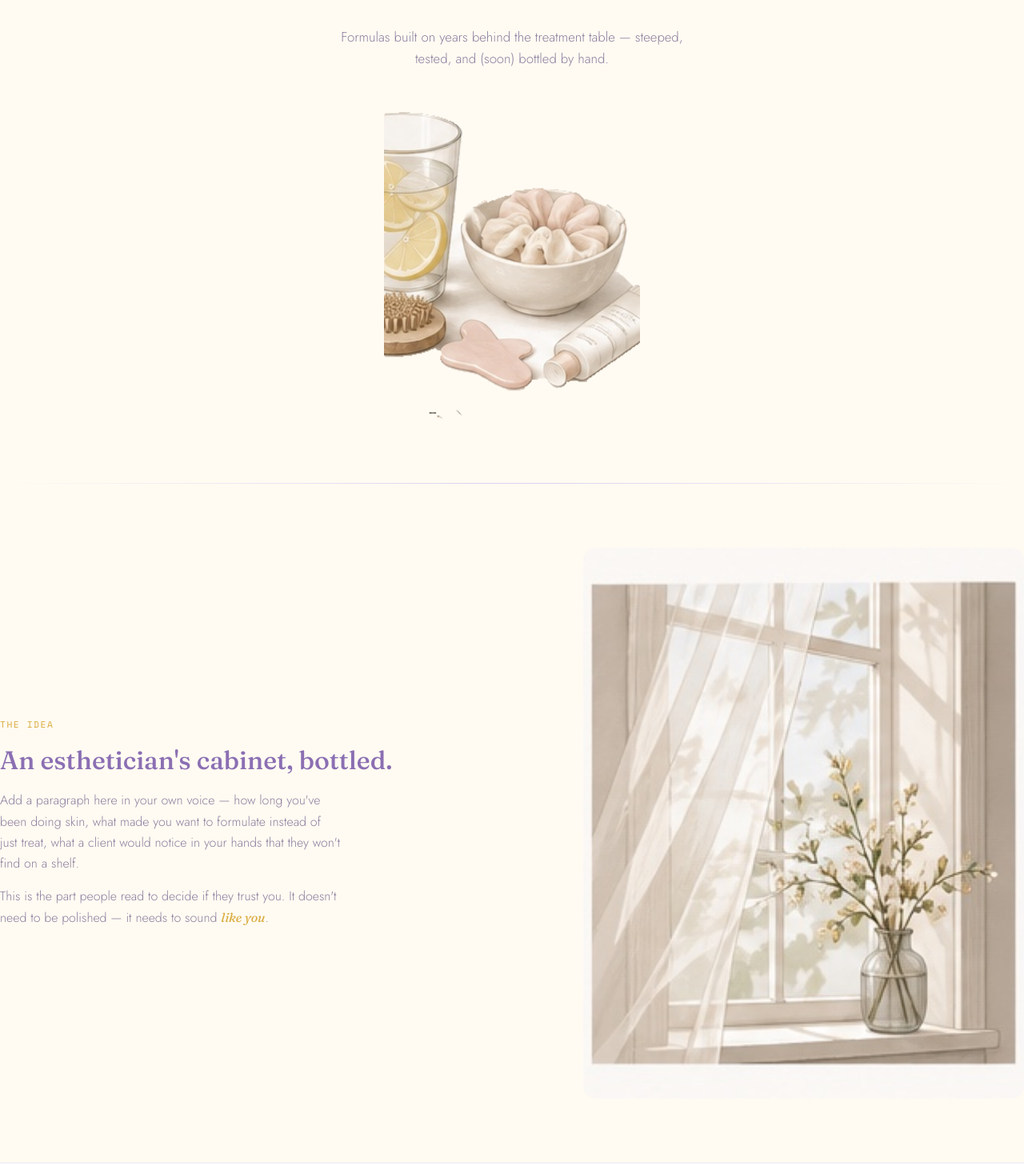
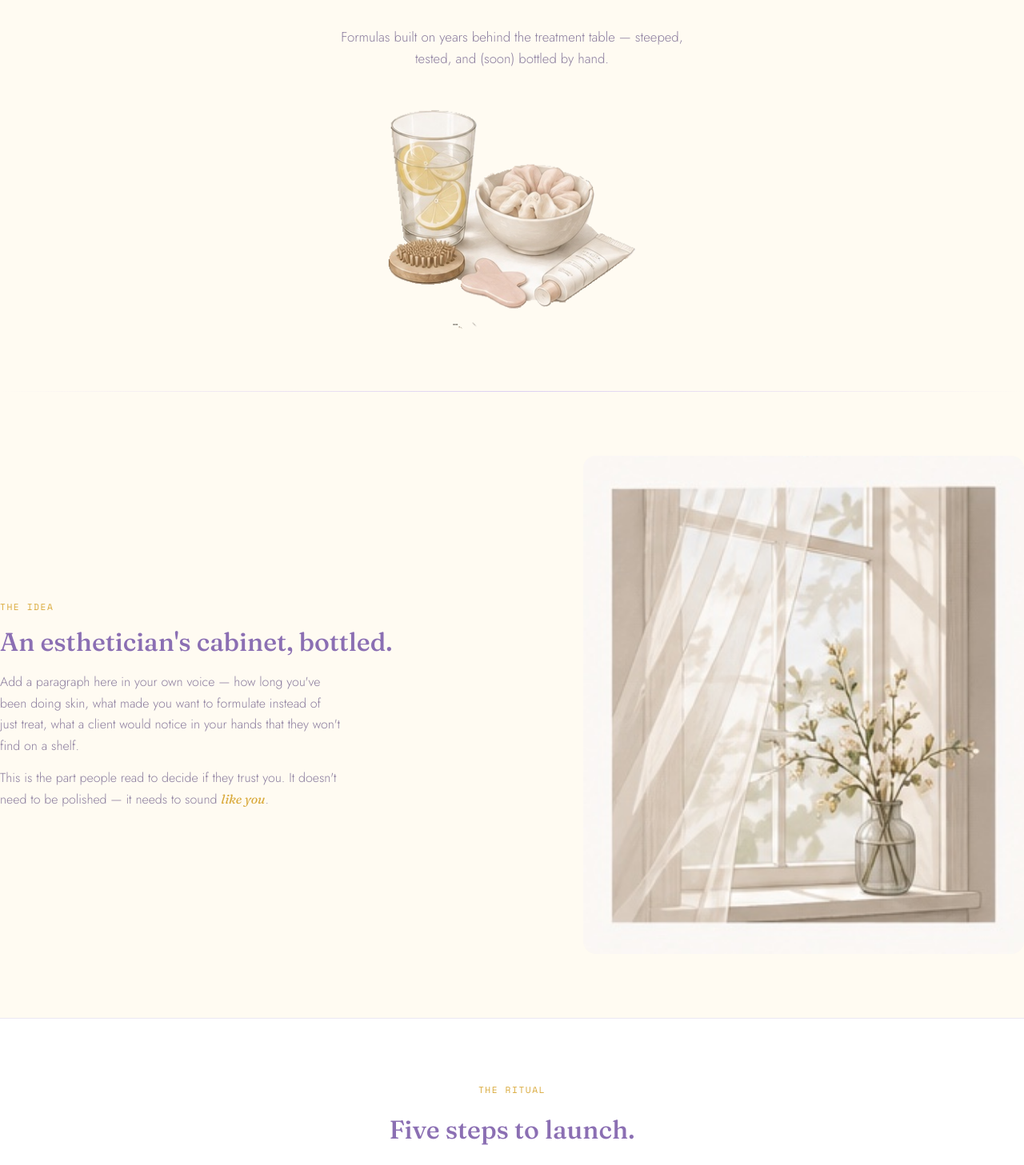
Before and after one commit to SephoriaBot/lilac-and-lemon-botanicals, a React (Vite) app in the folder lilac-and-lemon-botanicals/: page / in a window 1280 px wide. Shown: the part 327-1784 px from the top of the page at 80% size. Built offline with nearby package versions, Linux system fonts and the light colour scheme; no server answers.

Commit message:
Update index.css

```diff
--- a/lilac-and-lemon-botanicals/src/index.css
+++ b/lilac-and-lemon-botanicals/src/index.css
@@ -67,7 +67,7 @@ h1, h2, h3 {
   letter-spacing: 0.04em;
   line-height: 1.7;
 }
-.art-frame img { width: 100%; height: 100%; object-fit: cover; border-radius: var(--radius); }
+.art-frame img { width: 100%; height: auto; display: block; border-radius: var(--radius); }
 
 .art-frame.filled { border: none; background: none; padding: 0; }
 
@@ -115,7 +115,8 @@ header.hero h1 {
 }
 header.hero h1 .accent { font-style: italic; font-weight: 400; color: var(--butter-deep); }
 .tagline { max-width: 460px; margin: 22px auto 0; font-size: 1.05rem; color: var(--plum-soft); }
-.hero-art { max-width: 320px; aspect-ratio: 4/5; margin: 44px auto 0; }
+.hero-art { max-width: 320px; margin: 44px auto 0; }
+.story-art { }
 
 .divider { height: 1px; background: linear-gradient(90deg, transparent, var(--lavender), transparent); }
 
@@ -125,7 +126,6 @@ section.story h2 { font-size: 2rem; margin: 16px 0 18px; line-height: 1.2; }
 section.story p { color: var(--plum-soft); max-width: 46ch; }
 section.story p + p { margin-top: 14px; }
 .story-mark { font-style: italic; font-family: 'Fraunces', serif; color: var(--butter-deep); }
-.story-art { aspect-ratio: 4/5; }
 
 /* ---------- routine ---------- */
 section.routine { padding: 80px 0 92px; background: var(--surface); border-top: 1px solid var(--line); border-bottom: 1px solid var(--line); }
```
